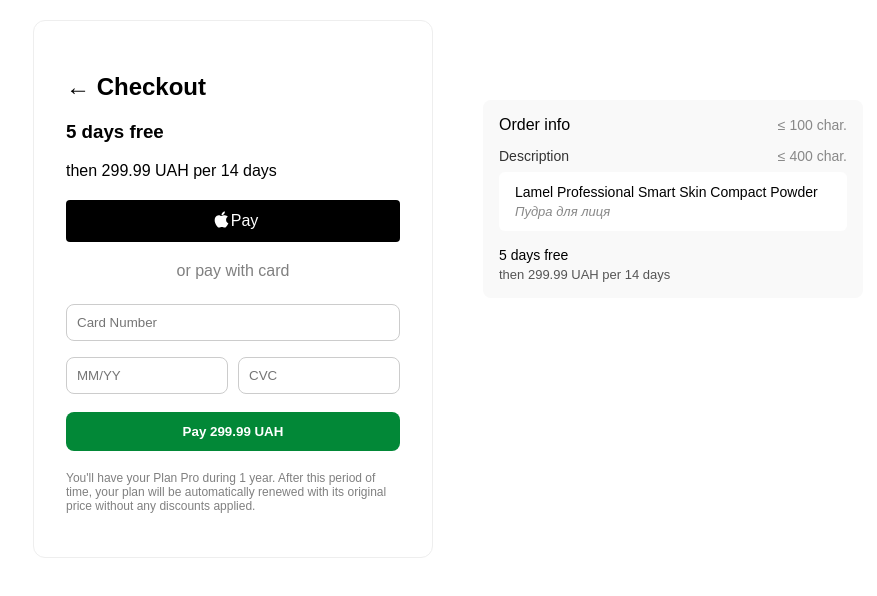
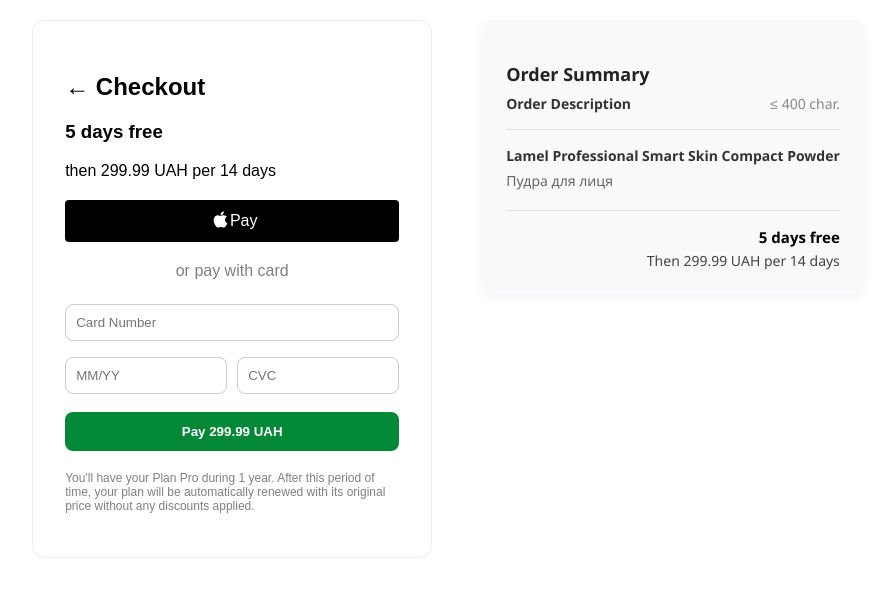
Before and after one commit to sinchuktaras/Payment_page, a React (Create React App) app: page / in a window 1280 px wide. Shown: the top 596 px of the page, without its empty margins (197-1074 px from the left). Built offline with nearby package versions, Linux system fonts and the light colour scheme.

Commit message:
Minor OrderSummary fix

```diff
--- a/src/Components/CheckoutPage.css
+++ b/src/Components/CheckoutPage.css
@@ -15,18 +15,15 @@
     gap: 40px;
     width: 100%;
     justify-content: center;
+    align-items: flex-start; /* Додаємо це! Вирівнює блоки по верхньому краю */
   }
+
 
   .payment-section {
     flex: 0 1 420px; /* Changed from flex: 1 to prevent stretching */
     max-width: 420px;
   }
 
-  .summary-section {
-    flex: 0 1 380px; /* Changed from flex: 1 to prevent stretching */
-    max-width: 380px;
-    padding-top: 80px; /* To align with the form content */
-  }
 
   .powered-by {
     width: 100%;
--- a/src/Components/OrderSummary.css
+++ b/src/Components/OrderSummary.css
@@ -1,72 +1,75 @@
 .order-summary {
-    border-radius: 8px;
-    padding: 16px;
-    margin-bottom: 20px;
-    background-color: #f9f9f9;
-    font-family: sans-serif;
+  border-radius: 10px;
+  padding: 24px;
+  background-color: #f8f9fb; /* тепер увесь блок сірий */
+  font-family: 'Segoe UI', sans-serif;
+  box-shadow: 0 4px 12px rgba(0, 0, 0, 0.05);
 }
 
+/* Заголовок */
 .order-summary h3 {
-    font-size: 16px;
-    margin-top: 0;
-    margin-bottom: 12px;
-    font-weight: 500;
+  font-size: 18px;
+  margin-bottom: 20px;
+  font-weight: 600;
+  color: #222;
+}
+
+.order-description-label {
+  font-size: 14px;
+  font-weight: 600;
+  color: #333;
+  margin: -12px 0 16px 0;
   display: flex;
   justify-content: space-between;
-    align-items: center;
+}
+.char-limit {
+  font-weight: normal;
+  color: #888;
 }
 
-  .char-limit {
-    color: #888;
-    font-size: 14px;
-    font-weight: normal;
+.product-info {
+  padding: 0;
+  margin-bottom: 20px;
+  border-top: 1px solid #e0e0e0; /* верхня роздільна лінія */
+  padding-top: 16px;
 }
 
-  .description-section {
-    margin-top: 12px;
-  }
-
-  .description-label {
-    display: flex;
-    justify-content: space-between;
-    align-items: center;
-    margin-bottom: 8px;
+.product-name {
   font-size: 14px;
+  font-weight: 600;
+  margin: 0 0 6px 0;
   color: #333;
 }
 
-  .product-info {
-    background-color: white;
-    border-radius: 6px;
-    padding: 12px 16px;
-    margin-bottom: 12px;
+.product-description {
+  font-size: 14px;
+  color: #666;
+  margin: 0;
 }
 
-  .product-name {
-    font-weight: 500;
-    margin: 0 0 4px 0;
-    font-size: 14px;
-  }
-
-  .product-description {
-    color: #888;
-    margin: 0;
-    font-size: 13px;
-    font-style: italic;
-  }
-
+/* Нижня роздільна лінія */
 .price-summary {
-    margin-top: 16px;
+  padding-top: 16px;
+  border-top: 1px solid #e0e0e0;
+  text-align: right;
 }
 
 .free-trial {
-    font-weight: 500;
-    margin: 0;
-    font-size: 14px;
+  font-size: 15px;
+  font-weight: 600;
+  color: #000;
+  margin: 0 0 4px 0;
 }
 
 .price-details {
-    color: #555;
-    margin: 4px 0 0 0;
-    font-size: 13px;
+  font-size: 14px;
+  color: #444;
+  margin: 0;
 }
+
+/*
+.price-amount {
+  font-weight: 600;
+  color: #000;
+}
+*/
--- a/src/Components/OrderSummary.jsx
+++ b/src/Components/OrderSummary.jsx
@@ -1,24 +1,25 @@
-// OrderSummary.jsx
 import React from "react";
 import "./OrderSummary.css";
 
 const OrderSummary = ({ productName, productDescription, price, duration }) => {
   return (
     <div className="order-summary">
-      <h3>Order info <span className="char-limit">≤ 100 char.</span></h3>
+      <h3>Order Summary</h3>
 
-      <div className="description-section">
-        <p className="description-label">Description <span className="char-limit">≤ 400 char.</span></p>
+      <p className="order-description-label">
+        Order Description <span className="char-limit">≤ 400 char.</span>
+      </p>
 
-        <div className="product-info">
-          <p className="product-name">{productName || "(Add the item name)"}</p>
-          <p className="product-description">{productDescription || "(Add item desc)"}</p>
-        </div>
+      <div className="product-info">
+        <p className="product-name">{productName || "Item name goes here"}</p>
+        <p className="product-description">{productDescription || "Item description goes here..."}</p>
+      </div>
 
-        <div className="price-summary">
-          <p className="free-trial">5 days free</p>
-          <p className="price-details">then {price || "(Add item price)"} per {duration || "(Add the duration))"}</p>
-        </div>
+      <div className="price-summary">
+        <p className="free-trial">5 days free</p>
+        <p className="price-details">
+          Then <span className="price-amount">{price || "$X.XX"}</span> per {duration || "month"}
+        </p>
       </div>
     </div>
   );
```
Lines whose indentation alone changed are shown as unchanged.
